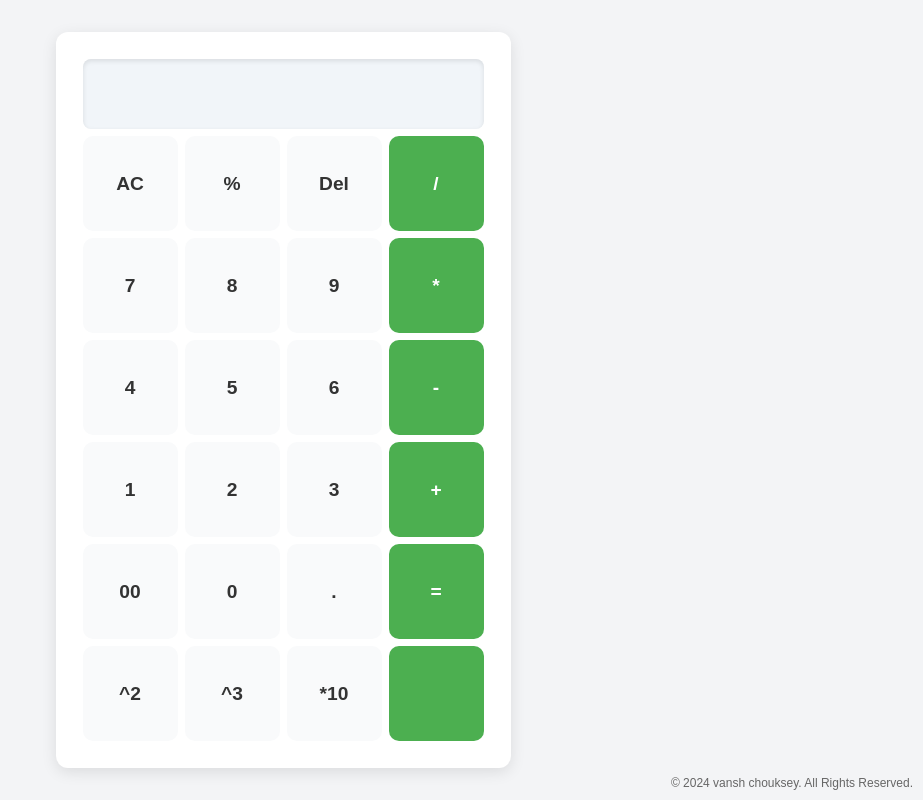
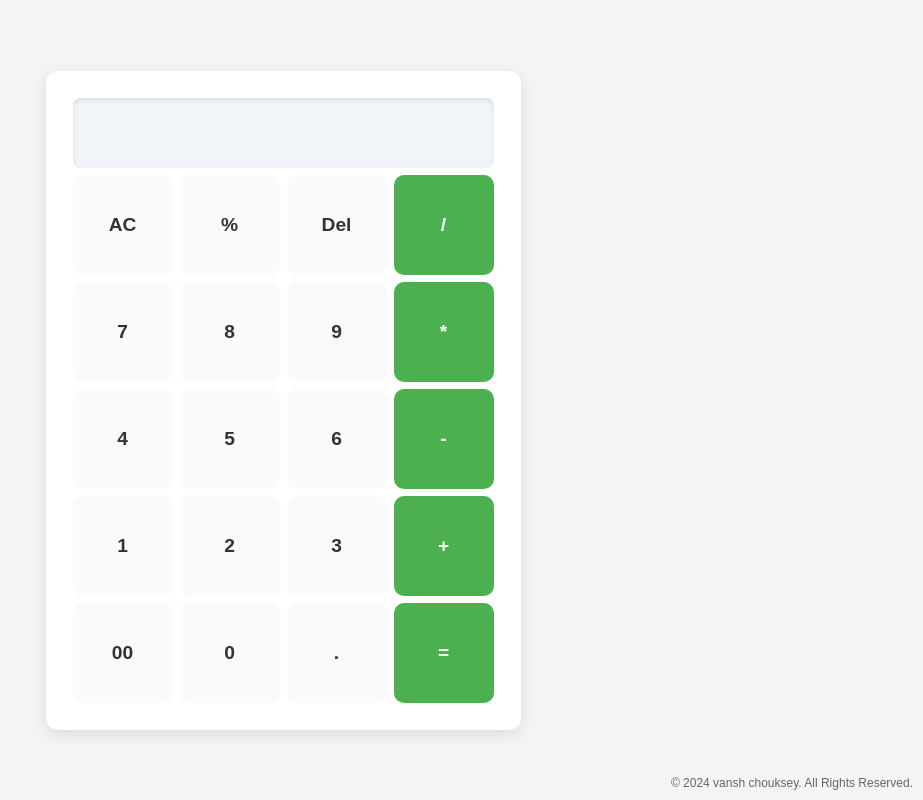
Before and after one commit to Vanshchouksey21/caLSI, a plain HTML site: page index.html in a window 1280 px wide. Shown: the whole page, without its empty margins (357-1280 px from the left). Drawn offline with Linux system fonts and the light colour scheme.

Commit message:
calsi done.

```diff
--- a/cal.js
+++ b/cal.js
@@ -22,22 +22,22 @@ let last=()=>{
     let display = document.querySelector("#dikh");
     display.innerHTML=blnk;
 }
-let sq=()=>{
-    let display = document.querySelector("#dikh")
-    blnk=blnk*blnk;
-    display.innerHTML=blnk;
-}
+// let sq=()=>{
+//     let display = document.querySelector("#dikh")
+//     blnk=blnk*blnk;
+//     display.innerHTML=blnk;
+// }
 
 
-let cube=()=>{
-    let display = document.querySelector("#dikh")
-    blnk=blnk*blnk*blnk;
-    display.innerHTML=blnk;
-    blnk.toString();
-}
-let multi=()=>{
-    let display = document.querySelector("#dikh")
-    blnk=blnk*10;
-    display.innerHTML=blnk;
-    blnk.toString();
-}
+// let cube=()=>{
+//     let display = document.querySelector("#dikh")
+//     blnk=blnk*blnk*blnk;
+//     display.innerHTML=blnk;
+//     blnk.toString();
+// }
+// let multi=()=>{
+//     let display = document.querySelector("#dikh")
+//     blnk=blnk*10;
+//     display.innerHTML=blnk;
+//     blnk.toString();
+// }
--- a/cal2.css
+++ b/cal2.css
@@ -28,8 +28,8 @@ table {
 
 /* Table Cells */
 td {
-    width: 55px;
-    height: 55px;
+    width: 60px;
+    height: 60px;
     text-align: center;
     font-size: 1.2em;
     font-weight: bold;
--- a/index.html
+++ b/index.html
@@ -44,12 +44,12 @@
                 <td onclick="display('.')">.</td>
                 <td onclick="soln()">=</td>
             </tr>
-            <tr>
+            <!-- <tr>
                 <td onclick="sq()">^2</td>
                 <td onclick="cube()">^3</td>
                 <td onclick="multi()">*10</td>
                 <td></td>
-            </tr>
+            </tr> -->
         </table>
     </div>
 
```
